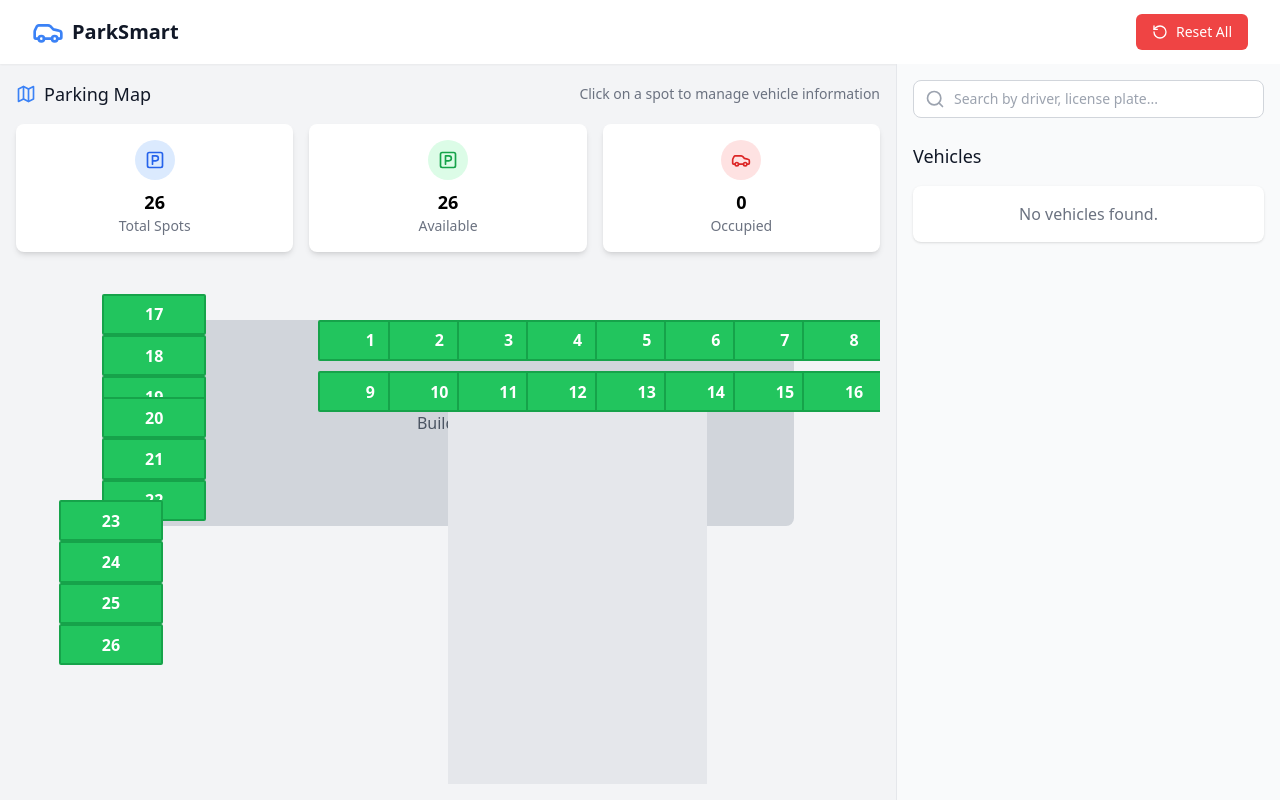
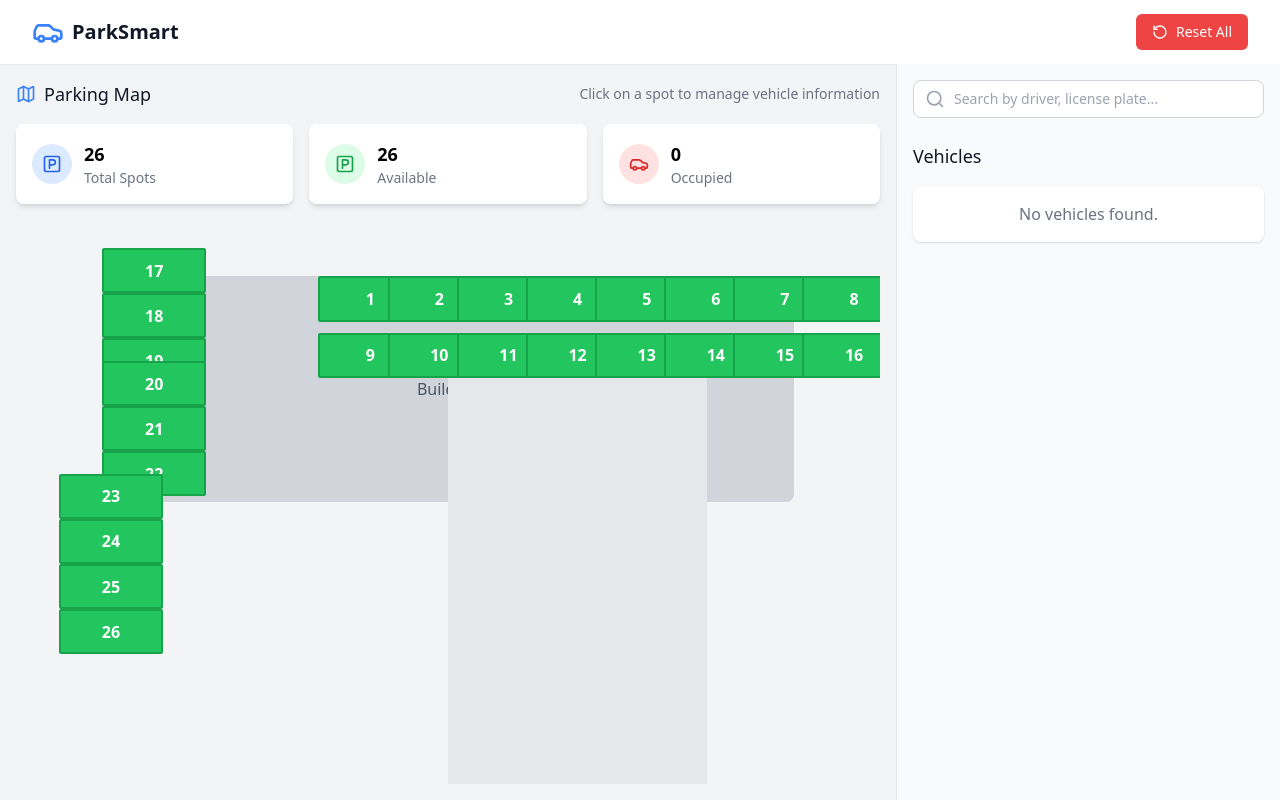
Before and after one commit to tonycho/parking, a React (Vite) app: page / in a window 1280 px wide. Built offline with nearby package versions, Linux system fonts and the light colour scheme.

Commit message:
Update Stats component layout

```diff
--- a/src/components/Stats.tsx
+++ b/src/components/Stats.tsx
@@ -10,28 +10,34 @@ interface StatsProps {
 const Stats: React.FC<StatsProps> = ({ totalSpots, availableSpots, occupiedSpots }) => {
   return (
     <div className="grid grid-cols-3 gap-4">
-      <div className="bg-white rounded-lg shadow-md p-4 flex flex-col items-center">
-        <div className="flex items-center justify-center w-10 h-10 rounded-full bg-blue-100 text-blue-600 mb-2">
+      <div className="bg-white rounded-lg shadow-md p-4 flex items-center">
+        <div className="flex items-center justify-center w-10 h-10 rounded-full bg-blue-100 text-blue-600 mr-3">
           <ParkingSqaure size={20} />
         </div>
+        <div>
           <p className="text-lg font-bold">{totalSpots}</p>
           <p className="text-sm text-gray-500">Total Spots</p>
         </div>
+      </div>
 
-      <div className="bg-white rounded-lg shadow-md p-4 flex flex-col items-center">
-        <div className="flex items-center justify-center w-10 h-10 rounded-full bg-green-100 text-green-600 mb-2">
+      <div className="bg-white rounded-lg shadow-md p-4 flex items-center">
+        <div className="flex items-center justify-center w-10 h-10 rounded-full bg-green-100 text-green-600 mr-3">
           <ParkingSqaure size={20} />
         </div>
+        <div>
           <p className="text-lg font-bold">{availableSpots}</p>
           <p className="text-sm text-gray-500">Available</p>
         </div>
+      </div>
 
-      <div className="bg-white rounded-lg shadow-md p-4 flex flex-col items-center">
-        <div className="flex items-center justify-center w-10 h-10 rounded-full bg-red-100 text-red-600 mb-2">
+      <div className="bg-white rounded-lg shadow-md p-4 flex items-center">
+        <div className="flex items-center justify-center w-10 h-10 rounded-full bg-red-100 text-red-600 mr-3">
           <Car size={20} />
         </div>
+        <div>
           <p className="text-lg font-bold">{occupiedSpots}</p>
           <p className="text-sm text-gray-500">Occupied</p>
+        </div>
       </div>
     </div>
   );
```
Lines whose indentation alone changed are shown as unchanged.
